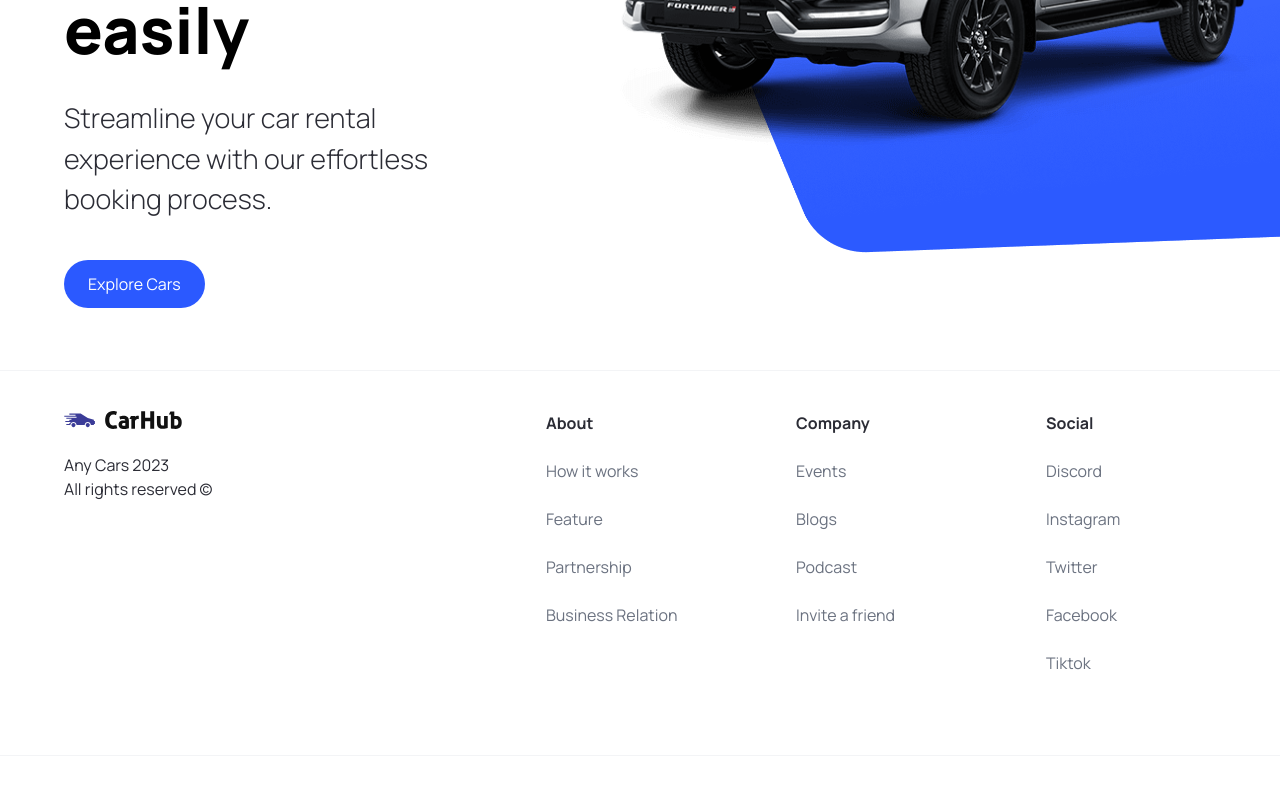
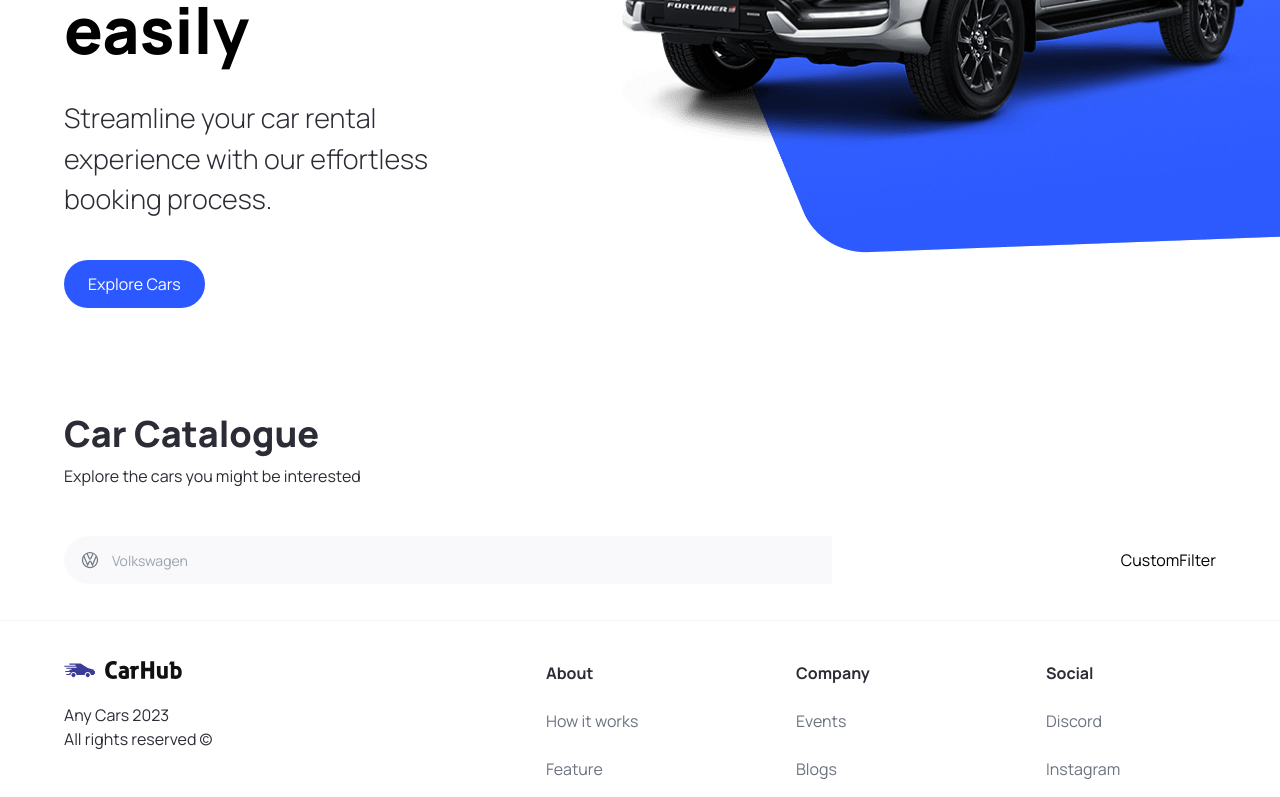
Before and after one commit to n2lose/anycars, a Next.js app: page / in a window 1280 px wide. Shown: the part 450-1247 px from the top of the page. Built offline with nearby package versions, Linux system fonts and the light colour scheme.

Commit message:
Create Search components

```diff
--- a/app/page.tsx
+++ b/app/page.tsx
@@ -1,9 +1,21 @@
-import { Hero } from '@/components'
+import { Hero, SearchBar, CustomFilter } from '@/components'
 
 export default function Home() {
   return (
     <main className="overflow-hidden">
       <Hero />
+      <div id='discover' className='mt-12 padding-x padding-y max-width'>
+        <div className='home__text-container'>
+          <h1 className='text-4xl font-extrabold'>Car Catalogue</h1>
+          <p>Explore the cars you might be interested</p>
+        </div>
+        <div className='home__filters'>
+          <SearchBar />
+          <div className='home_filters-container'>
+            <CustomFilter />
+          </div>
+        </div>
+      </div>
     </main>
   )
 }
--- /dev/null
+++ b/components/CustomFilter.tsx
@@ -0,0 +1,11 @@
+"use client";
+
+type Props = {}
+
+const CustomFilter = (props: Props) => {
+  return (
+    <div>CustomFilter</div>
+  )
+}
+
+export default CustomFilter
--- /dev/null
+++ b/components/SearchBar.tsx
@@ -0,0 +1,24 @@
+"use client";
+
+import { useState } from "react";
+import SearchManufacturer from "./SearchManufacturer";
+
+type Props = {};
+
+const SearchBar = (props: Props) => {
+  const [manufacturer, setManufacturer] = useState('');
+
+  const handleSearch = () => {};
+  return (
+    <form className="searchbar" onSubmit={handleSearch}>
+      <div className="searchbar__item">
+        <SearchManufacturer
+            manufacturer={manufacturer}
+            handleSetManufacturer={setManufacturer}
+        />
+      </div>
+    </form>
+  );
+};
+
+export default SearchBar;
--- /dev/null
+++ b/components/SearchManufacturer.tsx
@@ -0,0 +1,74 @@
+"use client";
+
+import { Fragment, useState } from "react";
+import { Combobox, Transition } from "@headlessui/react";
+
+import Image from "next/image";
+import { manufacturers } from "@/constants";
+import { SearchManufacturerProps } from "@/types";
+
+const SearchManufacturer = ({
+  manufacturer,
+  handleSetManufacturer,
+}: SearchManufacturerProps) => {
+  const [searchQuery, setSearchQuery] = useState("");
+
+  const filteredManufacturers =
+    searchQuery === ""
+      ? manufacturers
+      : manufacturers.filter((manufacturerItem) =>
+          manufacturerItem
+            .toLowerCase()
+            .replace(/\s+/g, "")
+            .includes(searchQuery.toLowerCase().replace(/\s+/g, ""))
+        );
+
+  return (
+    <div className="search-manufacturer">
+      <Combobox>
+        <div className="relative w-full">
+          <Combobox.Button className="absolute top-[14px]">
+            <Image
+              src="/car-logo.svg"
+              width={20}
+              height={20}
+              className="ml-4"
+              alt="AnyCar logo"
+            />
+          </Combobox.Button>
+          <Combobox.Input
+            className="search-manufacturer__input"
+            placeholder="Volkswagen"
+            displayValue={(manufacturer: string) => manufacturer}
+            onChange={(e) => setSearchQuery(e.target.value)}
+          />
+          <Transition
+            as={Fragment}
+            leave="transition ease-in duration-100"
+            leaveFrom="opacity-100"
+            leaveTo="opacity-0"
+            afterLeave={() => setSearchQuery("")}
+          >
+            <Combobox.Options>
+              {filteredManufacturers.map((manufacturerItem) => (
+                <Combobox.Option
+                  key={manufacturerItem}
+                  className={({ active }) =>
+                    `relative search-manufacturer__option ${
+                      active ? "bg-primary-blue text-white" : "text-gray-900"
+                    }`
+                  }
+                  value={manufacturerItem}
+                >
+                  {manufacturerItem}
+                </Combobox.Option>
+              ))}
+            </Combobox.Options>
+          </Transition>
+        </div>
+      </Combobox>
+    </div>
+  );
+};
+
+export default SearchManufacturer;
--- a/constants/index.ts
+++ b/constants/index.ts
@@ -1,3 +1,74 @@
+export const manufacturers = [
+    "Acura",
+    "Alfa Romeo",
+    "Aston Martin",
+    "Audi",
+    "Bentley",
+    "BMW",
+    "Buick",
+    "Cadillac",
+    "Chevrolet",
+    "Chrysler",
+    "Citroen",
+    "Dodge",
+    "Ferrari",
+    "Fiat",
+    "Ford",
+    "GMC",
+    "Honda",
+    "Hyundai",
+    "Infiniti",
+    "Jaguar",
+    "Jeep",
+    "Kia",
+    "Lamborghini",
+    "Land Rover",
+    "Lexus",
+    "Lincoln",
+    "Maserati",
+    "Mazda",
+    "McLaren",
+    "Mercedes-Benz",
+    "MINI",
+    "Mitsubishi",
+    "Nissan",
+    "Porsche",
+    "Ram",
+    "Rolls-Royce",
+    "Subaru",
+    "Tesla",
+    "Toyota",
+    "Volkswagen",
+    "Volvo",
+  ];
+
+  export const yearsOfProduction = [
+    { title: "Year", value: "" },
+    { title: "2015", value: "2015" },
+    { title: "2016", value: "2016" },
+    { title: "2017", value: "2017" },
+    { title: "2018", value: "2018" },
+    { title: "2019", value: "2019" },
+    { title: "2020", value: "2020" },
+    { title: "2021", value: "2021" },
+    { title: "2022", value: "2022" },
+    { title: "2023", value: "2023" },
+  ];
+
+  export const fuels = [
+    {
+      title: "Fuel",
+      value: "",
+    },
+    {
+      title: "Gas",
+      value: "Gas",
+    },
+    {
+      title: "Electricity",
+      value: "Electricity",
+    },
+  ];
 export const footerLinks = [
     {
         title: "About",
--- a/package.json
+++ b/package.json
@@ -9,6 +9,7 @@
     "lint": "next lint"
   },
   "dependencies": {
+    "@headlessui/react": "^1.7.15",
     "@types/node": "20.3.1",
     "@types/react": "18.2.13",
     "@types/react-dom": "18.2.6",
--- a/types/index.ts
+++ b/types/index.ts
@@ -17,3 +17,8 @@ export interface SVGIcon {
     viewBoxHeight: number;
     mainClass?: string;
 }
+
+export interface SearchManufacturerProps {
+    manufacturer: string;
+    handleSetManufacturer: (manufacturer: string)=> void;
+}
```
Also changed, not shown: components/index.ts (+7 -1 lines), 1 other file (tests, documents, lock files or other folders).
